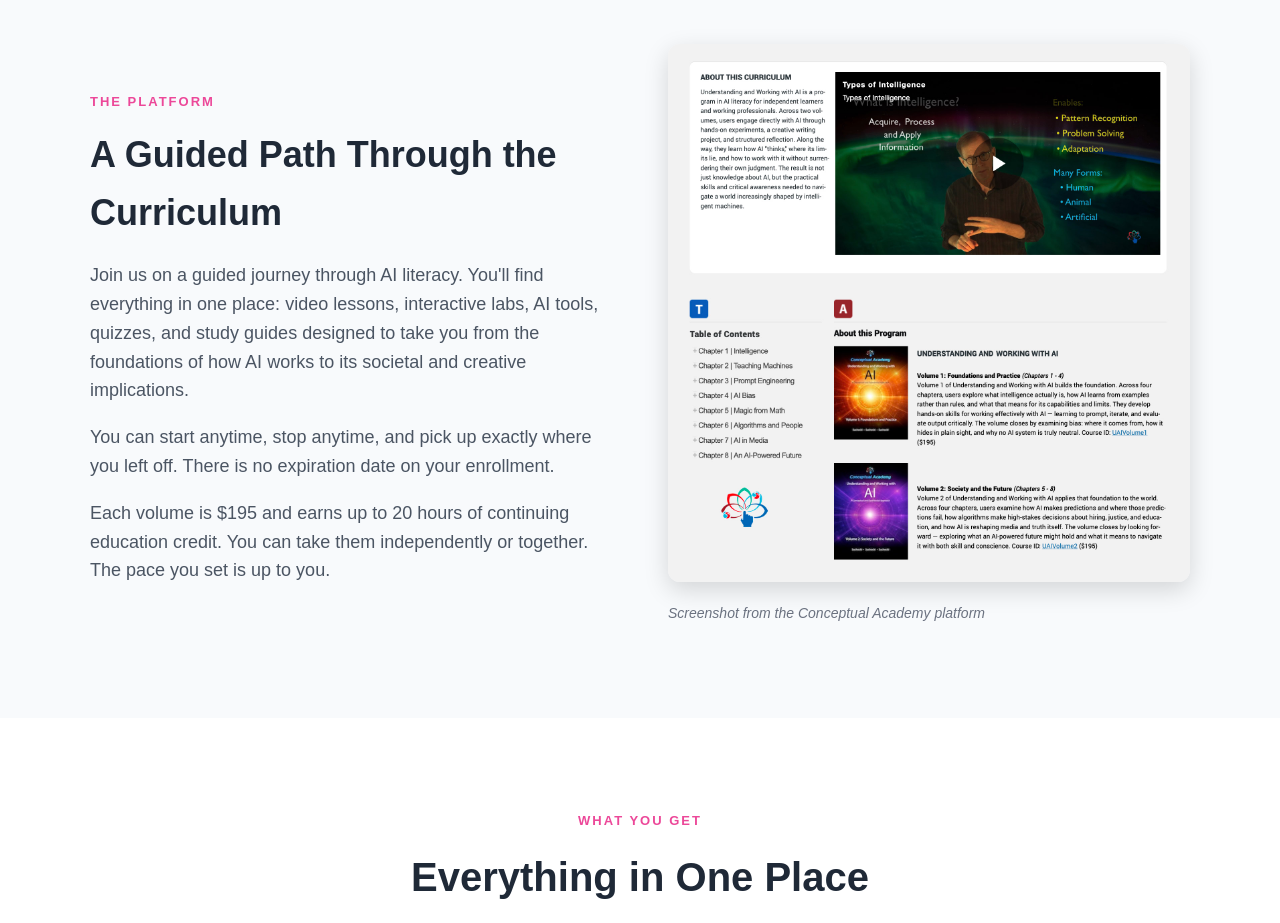
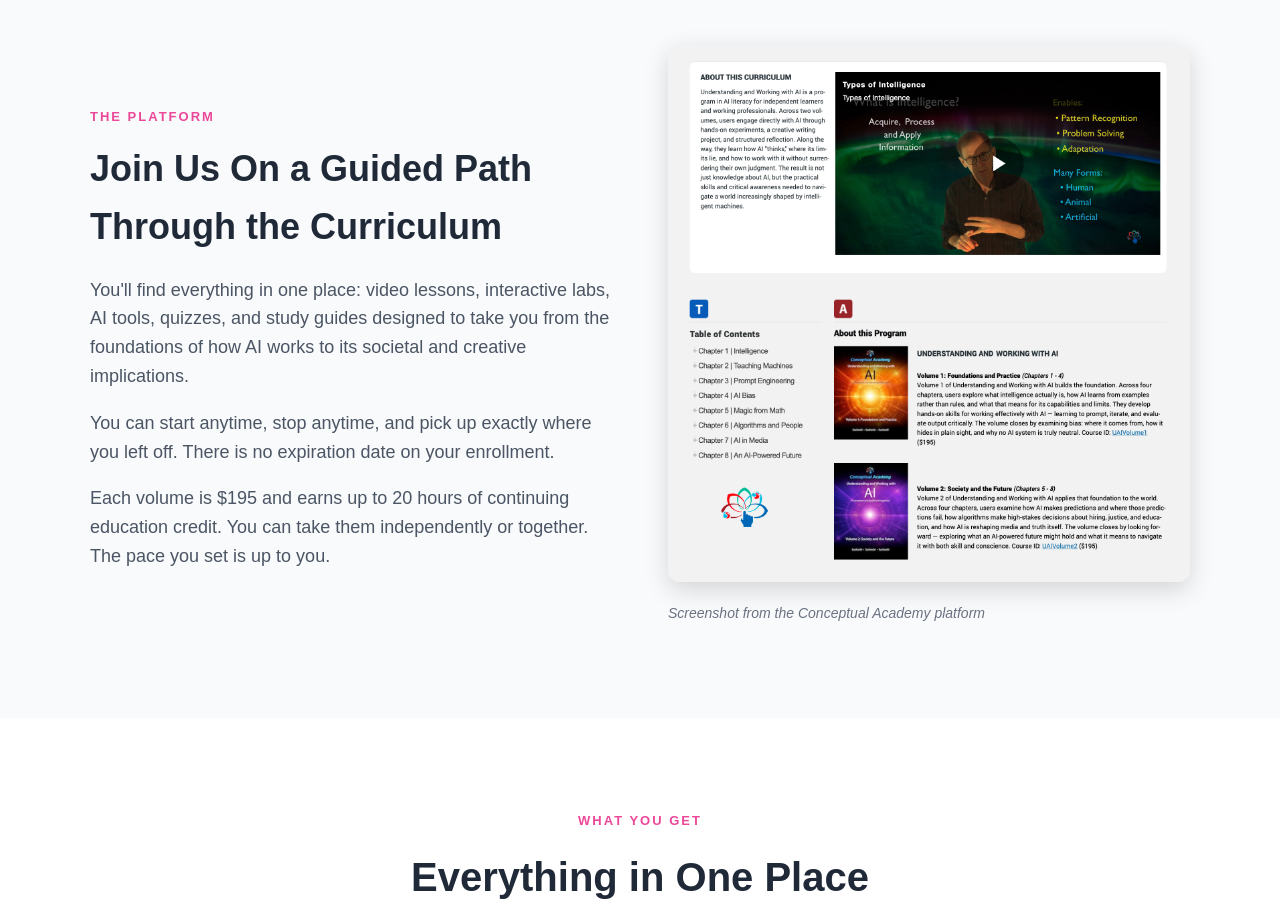
Before and after one commit to Suchocki88/UnderstandingAI.ai, a Next.js app: page /academy in a window 1280 px wide. Shown: the part 1300-2223 px from the top of the page. Built offline with nearby package versions, Linux system fonts and the light colour scheme.

Commit message:
Update page.tsx

```diff
--- a/app/academy/page.tsx
+++ b/app/academy/page.tsx
@@ -94,9 +94,9 @@ export default function Page() {
             <p style={{ fontSize: 13, fontWeight: 700, textTransform: "uppercase", letterSpacing: 2, color: "#ec4899" }}>
               The Platform
             </p>
-            <h2 style={{ fontSize: 36, margin: "12px 0 20px" }}>A Guided Path Through the Curriculum</h2>
+            <h2 style={{ fontSize: 36, margin: "12px 0 20px" }}>Join Us On a Guided Path Through the Curriculum</h2>
             <p style={{ fontSize: 18, color: "#4b5563", marginBottom: 16 }}>
-              Join us on a guided journey through AI literacy. You'll find everything in one place: video lessons, interactive labs, AI tools, quizzes, and study guides designed to take you from the foundations of how AI works to its societal and creative implications.
+              You'll find everything in one place: video lessons, interactive labs, AI tools, quizzes, and study guides designed to take you from the foundations of how AI works to its societal and creative implications.
             </p>
               <p style={{ fontSize: 18, color: "#4b5563", marginBottom: 16 }}>
               You can start anytime, stop anytime, and pick up exactly where you left off. There is no expiration date on your enrollment.
```
